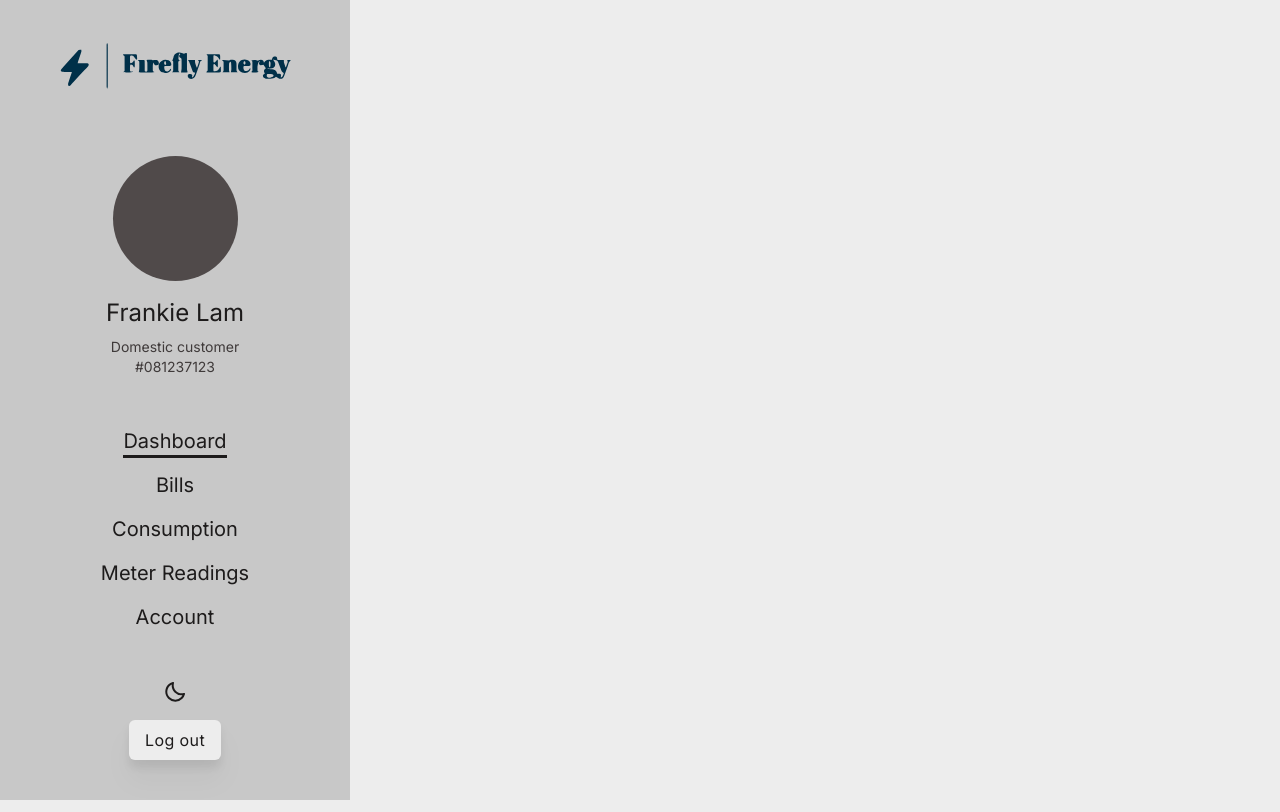
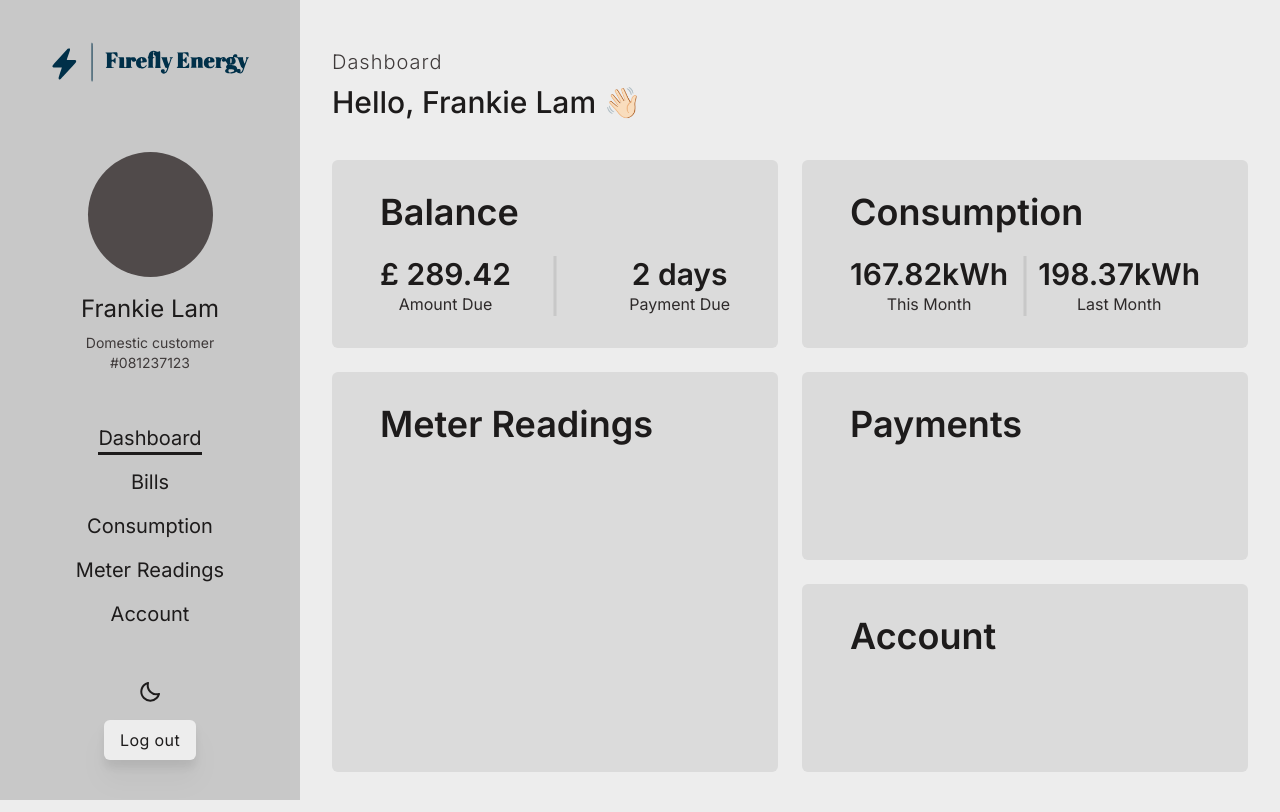
Before and after one commit to frankiecflam/firefly-energy, a Next.js app: page / in a window 1280 px wide. Built offline with nearby package versions, Linux system fonts and the light colour scheme.

Commit message:
add overview-card into Dashbaord

```diff
--- a/app/layout.tsx
+++ b/app/layout.tsx
@@ -30,15 +30,17 @@ export default function RootLayout({
   return (
     <html lang="en" className={theme}>
       <body
-        className={`bg-white-100 dark:bg-black-100 text-black dark:text-white ${inter.className}`}
+        className={`bg-white-100 text-black dark:bg-black-100 dark:text-white ${inter.className}`}
       >
         <Header
           theme={theme}
-          onThemeToggle={() =>
+          onToggleTheme={() =>
             setTheme((prevTheme) => (prevTheme === "light" ? "dark" : "light"))
           }
         />
-        {children}
+        <main className="ml-auto min-h-screen py-10 px-4 pb-[100px] sm:px-8 lg:w-[calc(100vw-300px)] lg:pb-10">
+          {children}
+        </main>
       </body>
     </html>
   );
--- a/app/page.tsx
+++ b/app/page.tsx
@@ -1,13 +1,33 @@
+import DashboardBalance from "@/components/dashboard/dashboardBalanceCard";
+import DashboardConsumption from "@/components/dashboard/dashboardConsumptionCard";
+import DashboardMeterReadings from "@/components/dashboard/dashboardMeterReadings";
+import DashboardPayments from "@/components/dashboard/dashboardPayments";
+import DashboardAccount from "@/components/dashboard/dashboardAccount";
+
 export const metadata = {
-  title: "Firefly Energy",
+  title: "Firefly Energy - Dashboard",
   description:
     "Access your account to see your bills, consumption, meter readings and account details.",
 };
 
-export default function Home() {
+export default function Dashboard() {
   return (
-    <main className="min-h-screen">
-      <h1>MAIN</h1>
-    </main>
+    <section className="min-h-[700px]">
+      <header className="flex flex-col items-start">
+        <h1 className="py-2 text-xl font-light capitalize tracking-wider text-black-200 dark:text-white-200">
+          dashboard
+        </h1>
+        <p className="text-2xl font-medium sm:text-3xl">
+          Hello, Frankie Lam 👋🏻
+        </p>
+      </header>
+      <div className="mt-10 grid grid-rows-3 gap-y-12 lg:grid-cols-2 lg:gap-6">
+        <DashboardBalance />
+        <DashboardConsumption />
+        <DashboardMeterReadings />
+        <DashboardPayments />
+        <DashboardAccount />
+      </div>
+    </section>
   );
 }
--- /dev/null
+++ b/components/dashboard/dashboardAccount.tsx
@@ -0,0 +1,9 @@
+import DashboardCard from "./dashboardCard";
+
+export default function DashboardAccount() {
+  return (
+    <DashboardCard title="account">
+      <h1></h1>
+    </DashboardCard>
+  );
+}
--- /dev/null
+++ b/components/dashboard/dashboardBalanceCard.tsx
@@ -0,0 +1,26 @@
+import DashboardCard from "./dashboardCard";
+
+export default function DashboardBalanceCard() {
+  return (
+    <DashboardCard title="balance">
+      <div className="relative mt-6 flex items-center gap-x-6 after:absolute after:left-1/2 after:top-1/2 after:hidden after:h-full after:w-[3px] after:-translate-x-1/2 after:-translate-y-1/2 after:bg-white-300 after:content-[''] after:dark:bg-black-100 sm:gap-x-20 lg:justify-between lg:gap-x-0 lg:after:block">
+        <div className="text-center">
+          <p className="text-3xl font-semibold lg:text-2xl xl:text-3xl">
+            £ 289.42
+          </p>
+          <p className="capitalize text-black-100 dark:text-white-100">
+            Amount Due
+          </p>
+        </div>
+        <div className="text-center">
+          <p className="text-3xl font-semibold lg:text-2xl xl:text-3xl">
+            2 days
+          </p>
+          <p className="capitalize text-black-100 dark:text-white-100">
+            Payment Due
+          </p>
+        </div>
+      </div>
+    </DashboardCard>
+  );
+}
--- /dev/null
+++ b/components/dashboard/dashboardCard.tsx
@@ -0,0 +1,20 @@
+import { ReactNode } from "react";
+
+interface DashboardCardProps {
+  title: string;
+  children: ReactNode;
+  className?: string;
+}
+
+export default function DashboardCard({
+  title,
+  children,
+  className,
+}: DashboardCardProps) {
+  return (
+    <div className={`rounded-md bg-white-200 py-8 px-6 dark:bg-black xl:px-12 ${className? className : ""}`}>
+      <h2 className="text-4xl font-semibold capitalize">{title}</h2>
+      {children}
+    </div>
+  );
+}
--- /dev/null
+++ b/components/dashboard/dashboardConsumptionCard.tsx
@@ -0,0 +1,22 @@
+import DashboardCard from "./dashboardCard";
+
+export default function DashboardConsumptionCard() {
+  return (
+    <DashboardCard title="consumption">
+      <div className="relative mt-6 flex items-center gap-x-10 after:absolute after:left-1/2 after:top-1/2 after:hidden after:h-full after:w-[3px] after:-translate-x-1/2 after:-translate-y-1/2 after:bg-white-300 after:content-[''] after:dark:bg-black-100 sm:gap-x-20 lg:justify-between lg:gap-x-0 lg:after:block">
+        <div className="text-center">
+          <p className="text-2xl font-semibold xl:text-3xl">167.82kWh</p>
+          <p className="capitalize text-black-100 dark:text-white-100">
+            This Month
+          </p>
+        </div>
+        <div className="text-center">
+          <p className="text-2xl font-semibold xl:text-3xl">198.37kWh</p>
+          <p className="capitalize text-black-100 dark:text-white-100">
+            Last Month
+          </p>
+        </div>
+      </div>
+    </DashboardCard>
+  );
+}
--- /dev/null
+++ b/components/dashboard/dashboardMeterReadings.tsx
@@ -0,0 +1,9 @@
+import DashboardCard from "./dashboardCard";
+
+export default function DashboardMeterReadings() {
+  return (
+    <DashboardCard title="meter readings" className="row-span-2">
+      <h1></h1>
+    </DashboardCard>
+  );
+}
--- /dev/null
+++ b/components/dashboard/dashboardPayments.tsx
@@ -0,0 +1,9 @@
+import DashboardCard from "./dashboardCard";
+
+export default function DashboardPayments() {
+  return (
+    <DashboardCard title="payments">
+      <h1></h1>
+    </DashboardCard>
+  );
+}
--- a/components/header/header.tsx
+++ b/components/header/header.tsx
@@ -9,12 +9,12 @@ import Button from "../ui/button";
 
 interface HeaderProps {
   theme: "light" | "dark";
-  onThemeToggle: () => void;
+  onToggleTheme: () => void;
 }
 
-export default function Header({ theme, onThemeToggle }: HeaderProps) {
+export default function Header({ theme, onToggleTheme }: HeaderProps) {
   return (
-    <header className="bg-white-300 dark:bg-black fixed lg:w-[350px] w-screen lg:top-0 left-0 bottom-0 px-4 py-4 lg:px-0 lg:py-10 overflow-y-auto">
+    <header className="bg-white-300 dark:bg-black fixed lg:w-[300px] w-screen lg:top-0 left-0 bottom-0 px-4 py-4 lg:px-0 lg:py-10 overflow-y-auto">
       <nav className="h-full flex lg:flex-col justify-between lg:min-h-[700px]">
         <div className="hidden lg:block">
           <Link href="/" className="w-2/3 mx-auto block">
@@ -27,9 +27,9 @@ export default function Header({ theme, onThemeToggle }: HeaderProps) {
         </div>
         <HeaderUserInfo />
         <HeaderNavList />
-        <div className="flex lg:flex-col items-center gap-y-4 gap-x-6 fixed top-5 right-5 lg:relative lg:top-0 lg:right-0">
+        <div className="flex lg:flex-col items-center gap-y-4 gap-x-6 fixed top-10 right-5 lg:relative lg:top-0 lg:right-0">
           <HeaderThemeToggler
-            onClick={onThemeToggle}
+            onClick={onToggleTheme}
             theme={theme}
             title={theme === "light" ? "use dark mode" : "use light mode"}
           />
```
